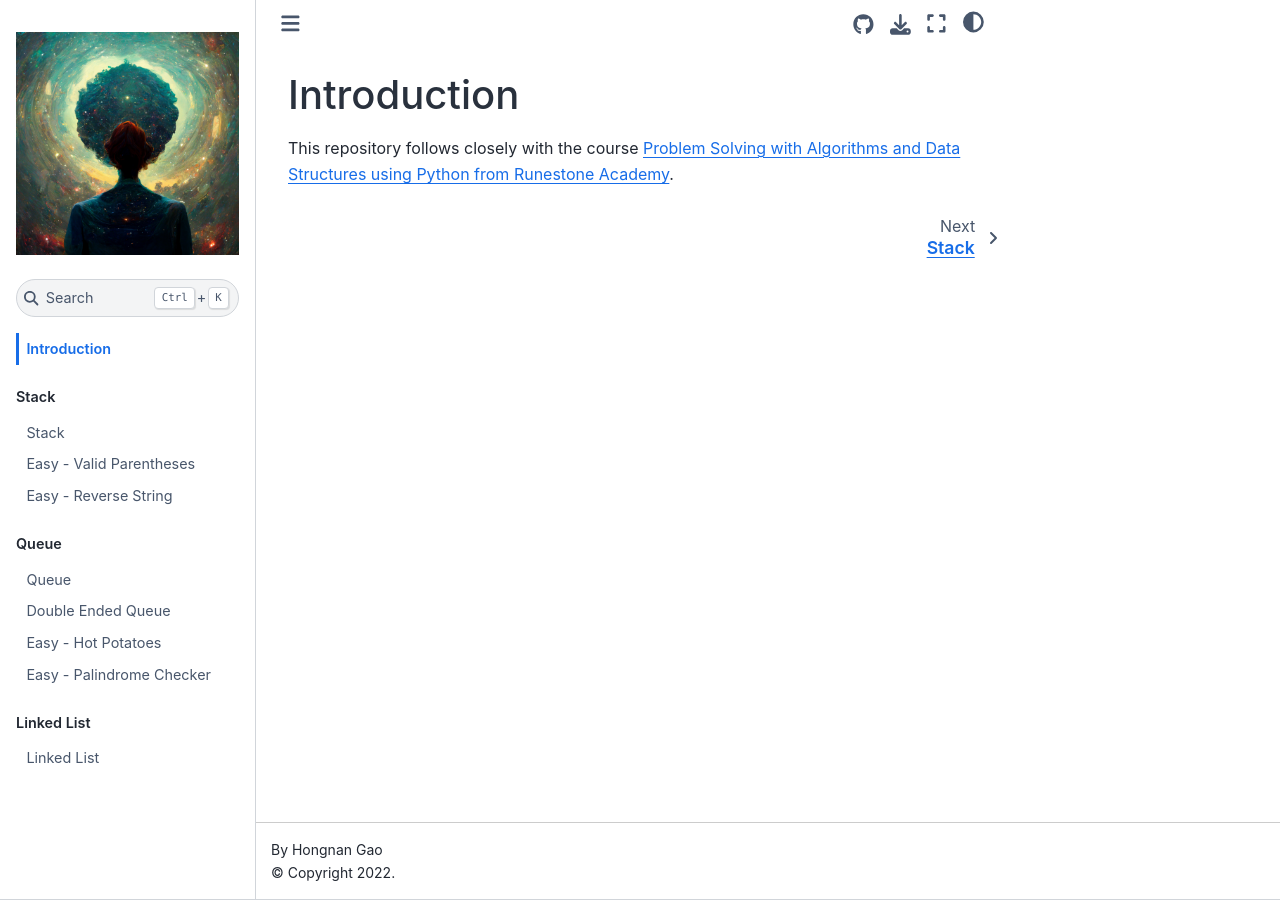
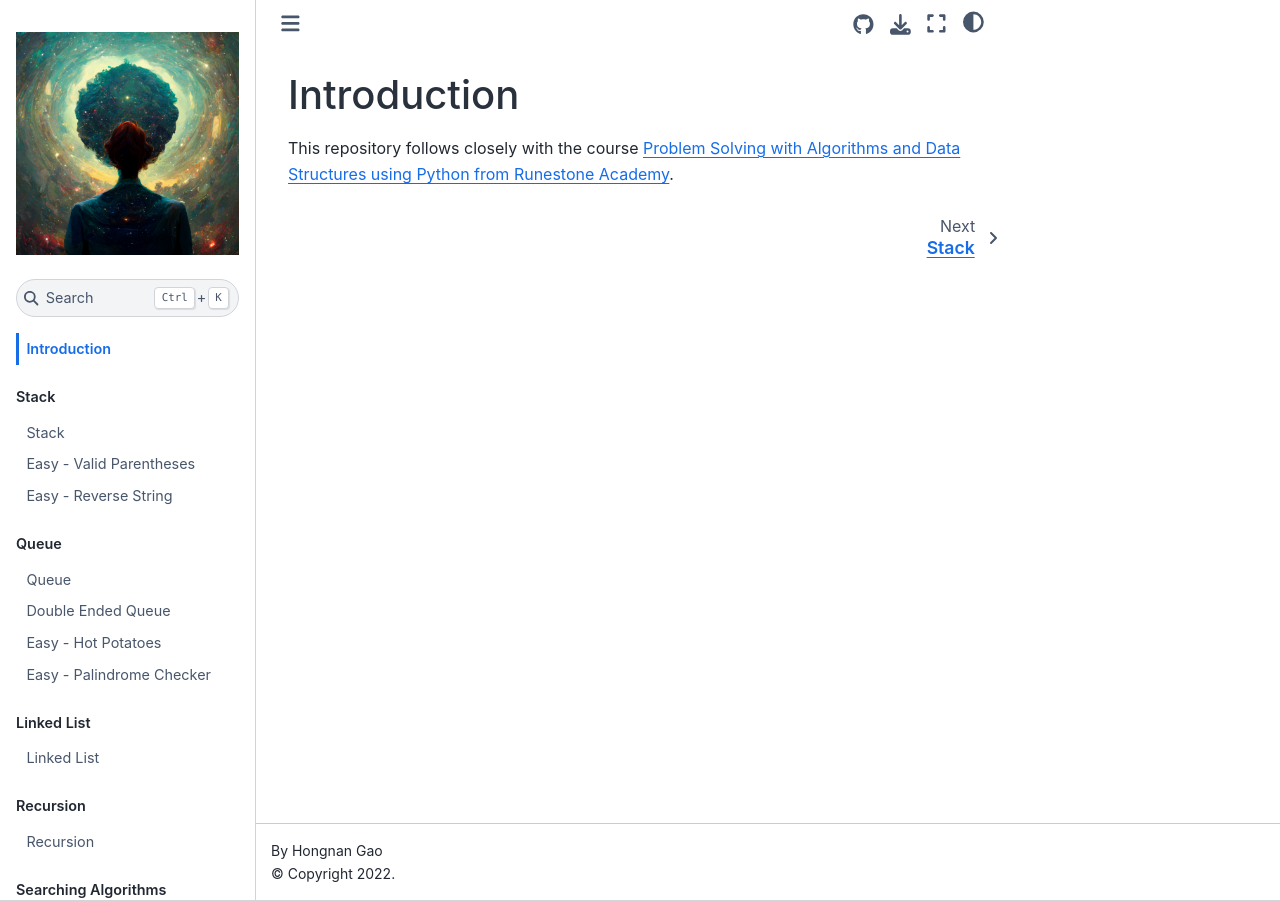
Before and after one commit to gao-hongnan/gaohn-dsa, a Jupyter Book: the page built from content/intro.md, in a window 1280 px wide. Built offline with Jupyter Book 1.0.4 settings and Sphinx 7.4.7 and the Sphinx Book theme 1.1.4, drawn with Linux system fonts in a browser that asks for light colours.

Commit message:
docs: update content for SequentialSearch with emphasis on the recursive solution

```diff
--- a/content/_toc.yml
+++ b/content/_toc.yml
@@ -15,3 +15,9 @@
   - caption: Linked List
     chapters:
       - file: linked_list/LinkedList.ipynb
+  - caption: Recursion
+    chapters:
+      - file: recursion/Recursion.ipynb
+  - caption: Searching Algorithms
+    chapters:
+      - file: searching_algorithms/SequentialSearch.ipynb
```
Also changed, not shown: content/assets/linear_search_geeksforgeeks.png (added), content/recursion/Recursion.ipynb (added), content/searching_algorithms/BinarySearch.ipynb (added), content/searching_algorithms/SequentialSearch.ipynb (added).
